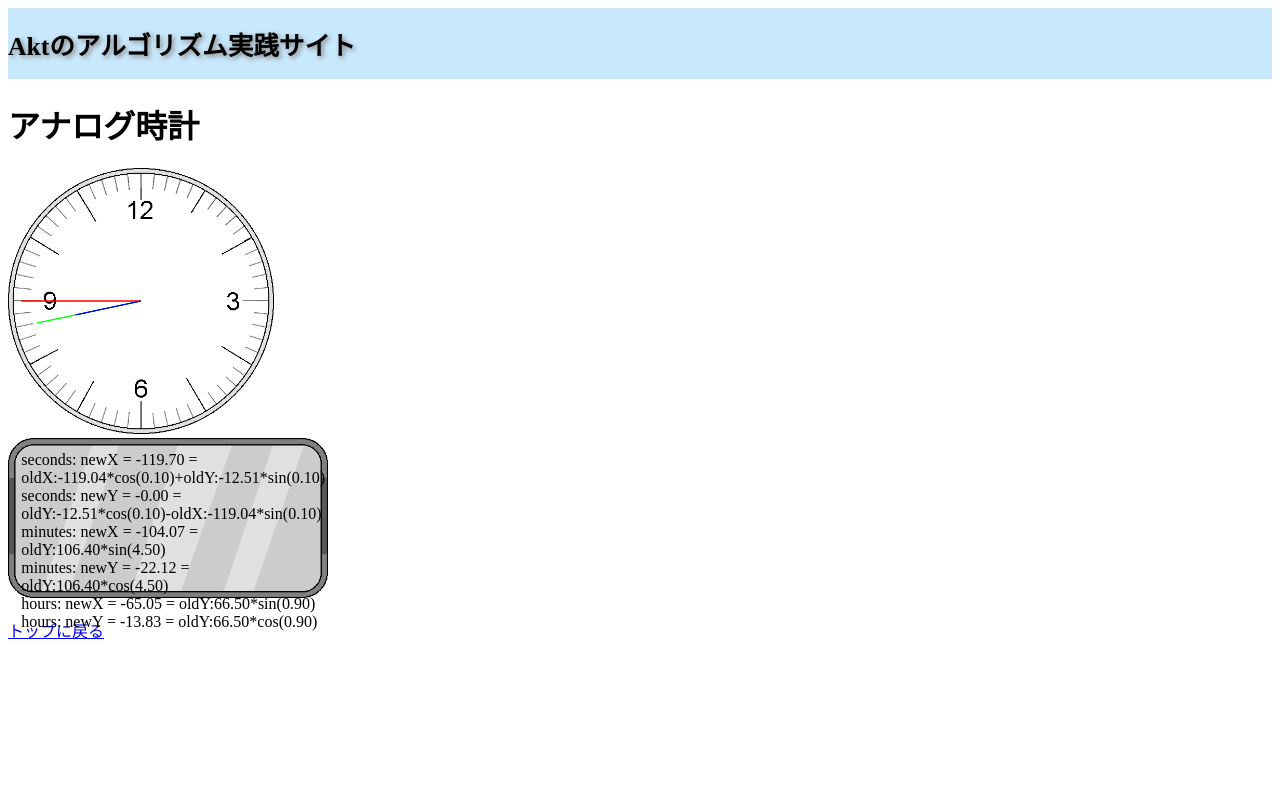
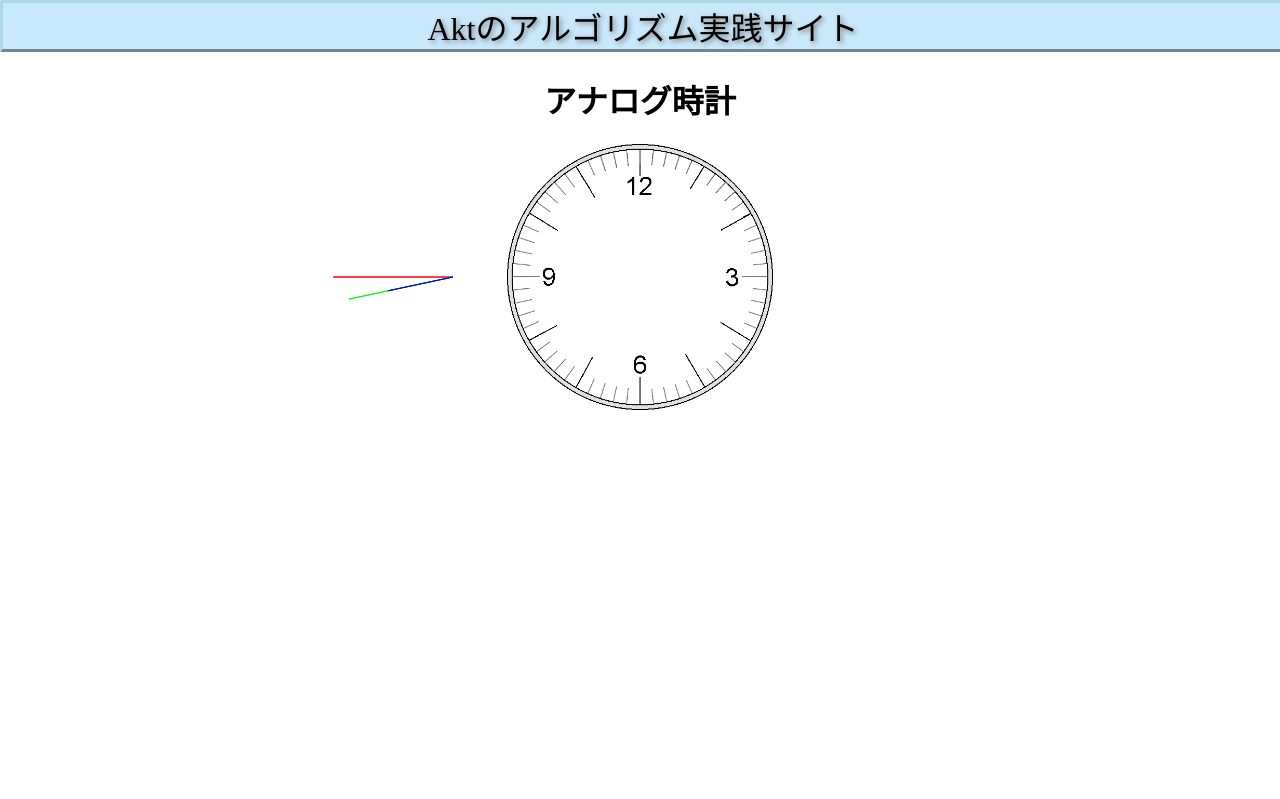
Before and after one commit to akt-2019/akt-2019.github.io, a plain HTML site: page clock.html in a window 1280 px wide. Shown: the top 799 px of the page. Drawn offline with Linux system fonts and the light colour scheme.

Commit message:
Changed design

```diff
--- a/clock.html
+++ b/clock.html
@@ -2,33 +2,36 @@
 <html lang="ja">
 
 <head>
-    <title>アナログ時計</title>
+    <title>アナログ時計 - Aktのアルゴリズム実践サイト</title>
     <meta name="viewport" content="width=device-width,initial-scale=1.0">
     <link rel="icon" href="./favicon.ico">
     <link rel="stylesheet" href="css/style.css">
+    <link rel="stylesheet" href="css/clock.css">
 </head>
 
 <body>
-    <div class="wrapper">
-        <h1>Aktのアルゴリズム実践サイト</h1>
-    </div>
+    <wrapper>Aktのアルゴリズム実践サイト</wrapper>
     <div class="content">
-        <h1>アナログ時計</h1>
+        <div class="center">
+            <h1 style="text-align: center;">アナログ時計</h1>
+        </div>
         <noscript>
             <p>JavaScriptを有効にしてください。</p>
         </noscript>
-        <div id="clock-area" style="position:relative;">
-            <img id="clock-background-image" src="./img/clock.png">
-            <canvas id="clock-canvas" style="position:absolute; top:0; left:0;">
-            </canvas>
+        <div id="clock-area" class="center">
+            <img id="clock-background-image" class="center-image absolute" src="./img/clock.png">
+            <div id="clock-canvas-area">
+                <canvas id="clock-canvas" class="center"></canvas>
+            </div>
 
         </div>
-        <div id="monitor" style="position: relative;">
-            <img id="monitor-background-image" src="./img/monitor.png">
+        <br>
+        <div id="monitor" class="center">
+            <img id="monitor-background-image" src="./img/monitor.png" class="center-image">
             <div id="calc-log" style="position:absolute;">
             </div>
         </div>
-        <p><a href="./index.html">トップに戻る</a></p>
+        <p style="text-align: center;"><a href="./index.html">トップに戻る</a></p>
     </div>
 
     <script src="js/clock.js"></script>
--- /dev/null
+++ b/css/clock.css
@@ -0,0 +1,23 @@
+#clock-canvas-area{
+    position:absolute;
+    display: flex;
+    width: auto;
+    height: auto;
+    left:50px;
+    justify-content: center;
+    align-items: center;
+    top:0px;
+    left:0px;
+}
+
+#clock-area{
+    position: relative;
+    width:640px;
+    height:640px;
+}
+
+#monitor{
+    position: relative;
+    width:640px;
+    height:640px;
+}
--- a/css/style.css
+++ b/css/style.css
@@ -1,32 +1,52 @@
-.wrapper{
+wrapper{
     background-color:rgb(200, 232, 252);
-    position: relative;
-    top:0;
-    left:0;
-    right:0;
+    position: absolute;
+    top:0px;
+    left:0px;
+    right:0px;
     width:100%;
-    font: 80% serif;
+    font: 200% serif;
     text-shadow: 2px 2px 5px gray;
-    text-align:start;
-    overflow:auto;
+    text-align:center;
+    border-radius: 2px;
+    border-style: outset;
+    border-color:lightblue;
 }
 
 .content{
     position: absolute;
+    left:0px;
+    top:55px;
+    margin:0px;
+    width:100%;
+    height:100%;
 }
 
 .links{
-    position: relative;
+    position:relative;
     width:300px;
     height:100px;
-    margin:10px;
     text-indent: 10px;
     border-style:outset;
     border-color:lightgray;
     border-width:2px;
 }
 
+.center{
+    position:relative;
+    margin:auto;
+}
+
 textarea{
     position: relative;
-    resize: none;
 }
+
+.center-image{
+    display: block;
+    margin-left:auto;
+    margin-right:auto;
+}
+
+.relative{
+    position:relative;
+}
```
Also changed, not shown: index.html (+5 -4 lines), sort.html (+5 -7 lines).
